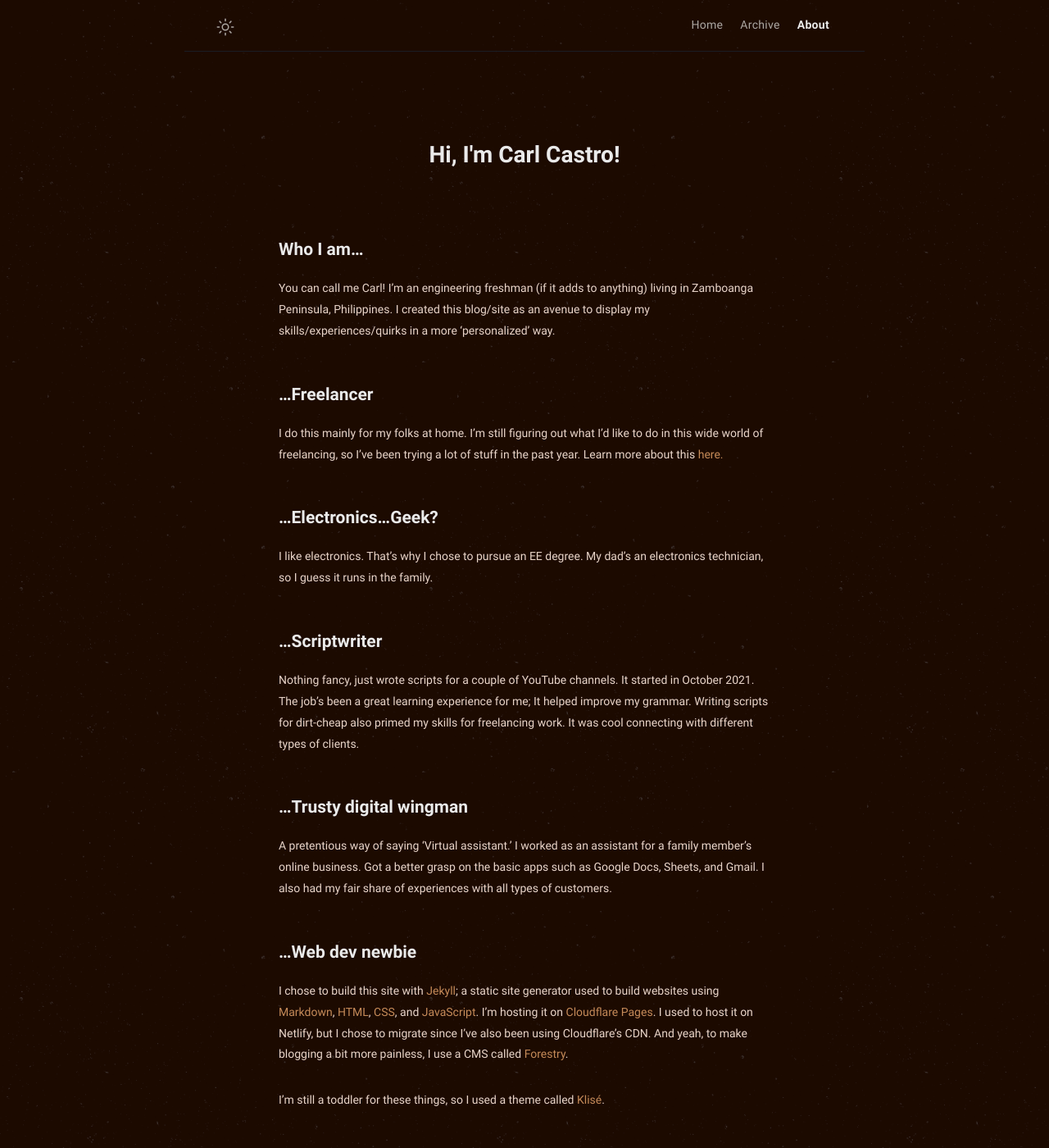
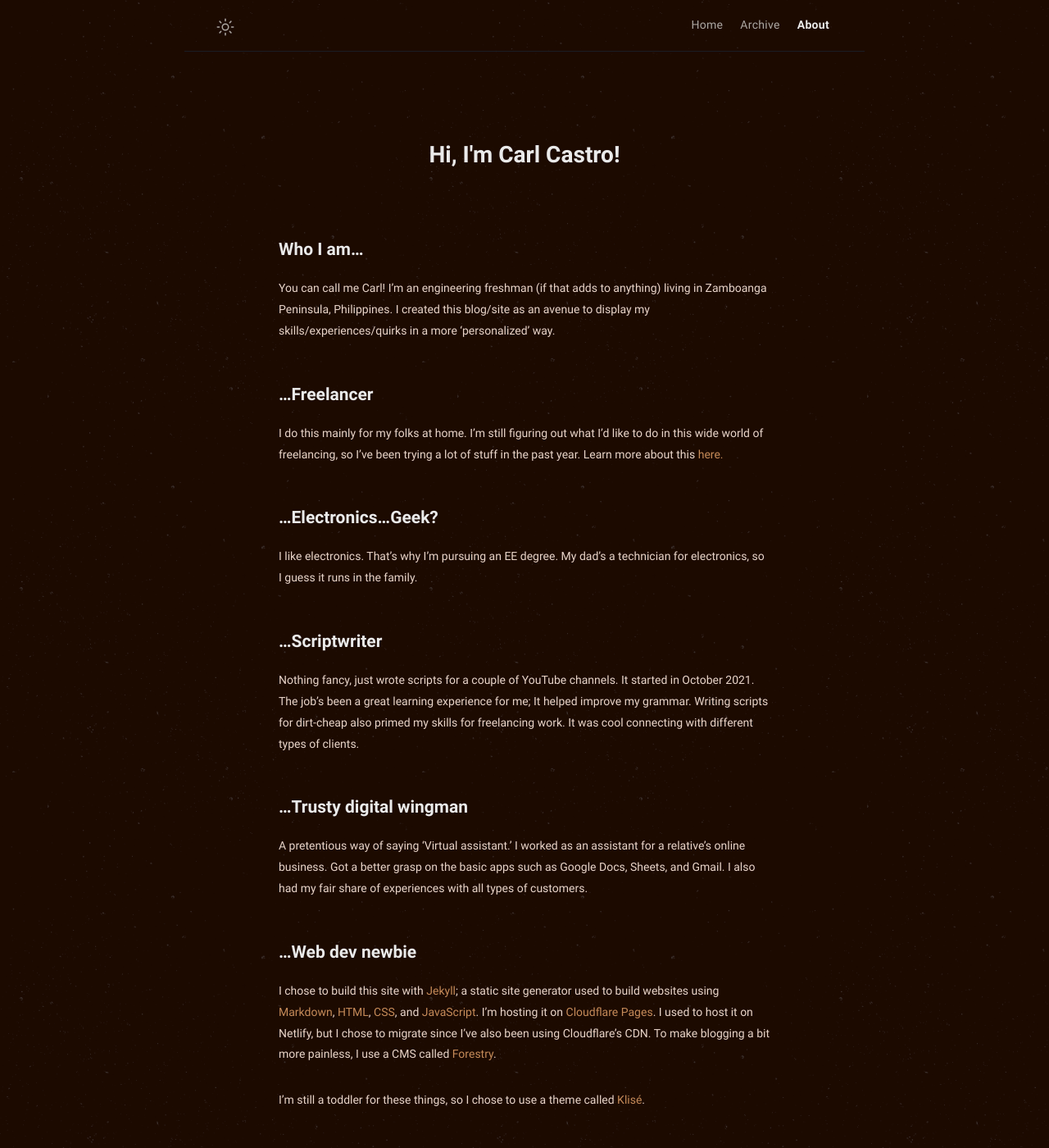
Before and after one commit to philippines69/carlcastroarchives, a Jekyll site: the page built from about.md, in a window 1280 px wide and 1400 px high. Shown: the whole window at 82% size. Built offline with Jekyll 4.4.1, drawn with Linux system fonts in a browser that asks for light colours.

Commit message:
Update from Forestry.io philippines69 updated about.md

```diff
--- a/about.md
+++ b/about.md
@@ -10,7 +10,7 @@ comments: false
 ---
 # Who I am...
 
-You can call me Carl! I'm an engineering freshman (if it adds to anything) living in Zamboanga Peninsula, Philippines. I created this blog/site as an avenue to display my skills/experiences/quirks in a more 'personalized' way.
+You can call me Carl! I'm an engineering freshman (if that adds to anything) living in Zamboanga Peninsula, Philippines. I created this blog/site as an avenue to display my skills/experiences/quirks in a more 'personalized' way.
 
 # ...Freelancer
 
@@ -18,7 +18,7 @@ I do this mainly for my folks at home. I'm still figuring out what I'd like to d
 
 # ...Electronics...Geek?
 
-I like electronics. That's why I chose to pursue an EE degree. My dad's an electronics technician, so I guess it runs in the family.
+I like electronics. That's why I'm pursuing an EE degree. My dad's a technician for electronics, so I guess it runs in the family.
 
 # ...Scriptwriter
 
@@ -26,13 +26,13 @@ Nothing fancy, just wrote scripts for a couple of YouTube channels. It started i
 
 # ...Trusty digital wingman
 
-A pretentious way of saying 'Virtual assistant.' I worked as an assistant for a family member's online business. Got a better grasp on the basic apps such as Google Docs, Sheets, and Gmail. I also had my fair share of experiences with all types of customers.
+A pretentious way of saying 'Virtual assistant.' I worked as an assistant for a relative's online business. Got a better grasp on the basic apps such as Google Docs, Sheets, and Gmail. I also had my fair share of experiences with all types of customers.
 
 # ...Web dev newbie
 
-I chose to build this site with [Jekyll](https://jekyllrb.com/); a static site generator used to build websites using [Markdown](https://en.wikipedia.org/wiki/Markdown), [HTML](https://developer.mozilla.org/en-US/docs/Web/HTML), [CSS](https://developer.mozilla.org/en-US/docs/Web/css), and [JavaScript](https://developer.mozilla.org/en-US/docs/Web/javascript). I'm hosting it on [Cloudflare Pages](https://pages.cloudflare.com/). I used to host it on Netlify, but I chose to migrate since I've also been using Cloudflare's CDN. And yeah, to make blogging a bit more painless, I use a CMS called [Forestry](https://forestry.io/).
+I chose to build this site with [Jekyll](https://jekyllrb.com/); a static site generator used to build websites using [Markdown](https://en.wikipedia.org/wiki/Markdown), [HTML](https://developer.mozilla.org/en-US/docs/Web/HTML), [CSS](https://developer.mozilla.org/en-US/docs/Web/css), and [JavaScript](https://developer.mozilla.org/en-US/docs/Web/javascript). I'm hosting it on [Cloudflare Pages](https://pages.cloudflare.com/). I used to host it on Netlify, but I chose to migrate since I've also been using Cloudflare's CDN. To make blogging a bit more painless, I use a CMS called [Forestry](https://forestry.io/).
 
-I'm still a toddler for these things, so I used a theme called [Klisé](https://github.com/piharpi/jekyll-klise).
+I'm still a toddler for these things, so I chose to use a theme called [Klisé](https://github.com/piharpi/jekyll-klise).
 
 # ...Anime normie
 
```
